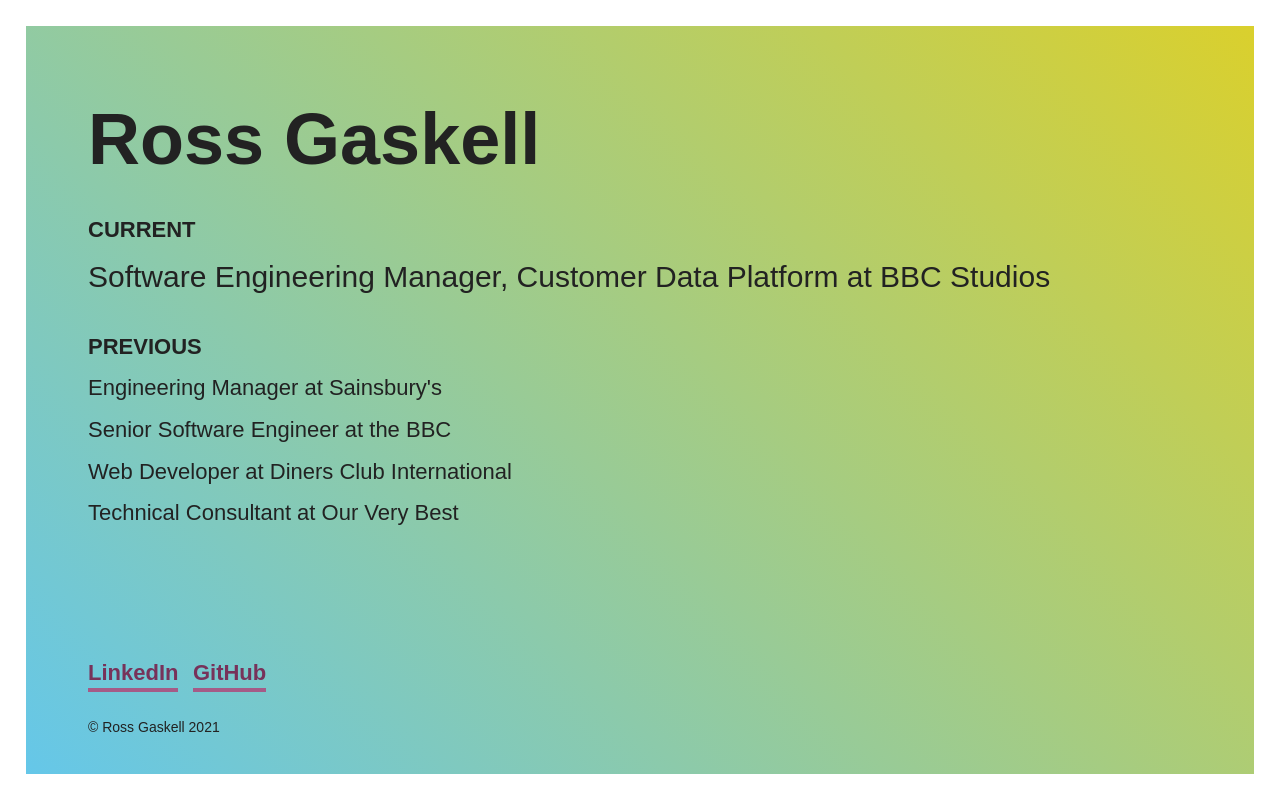
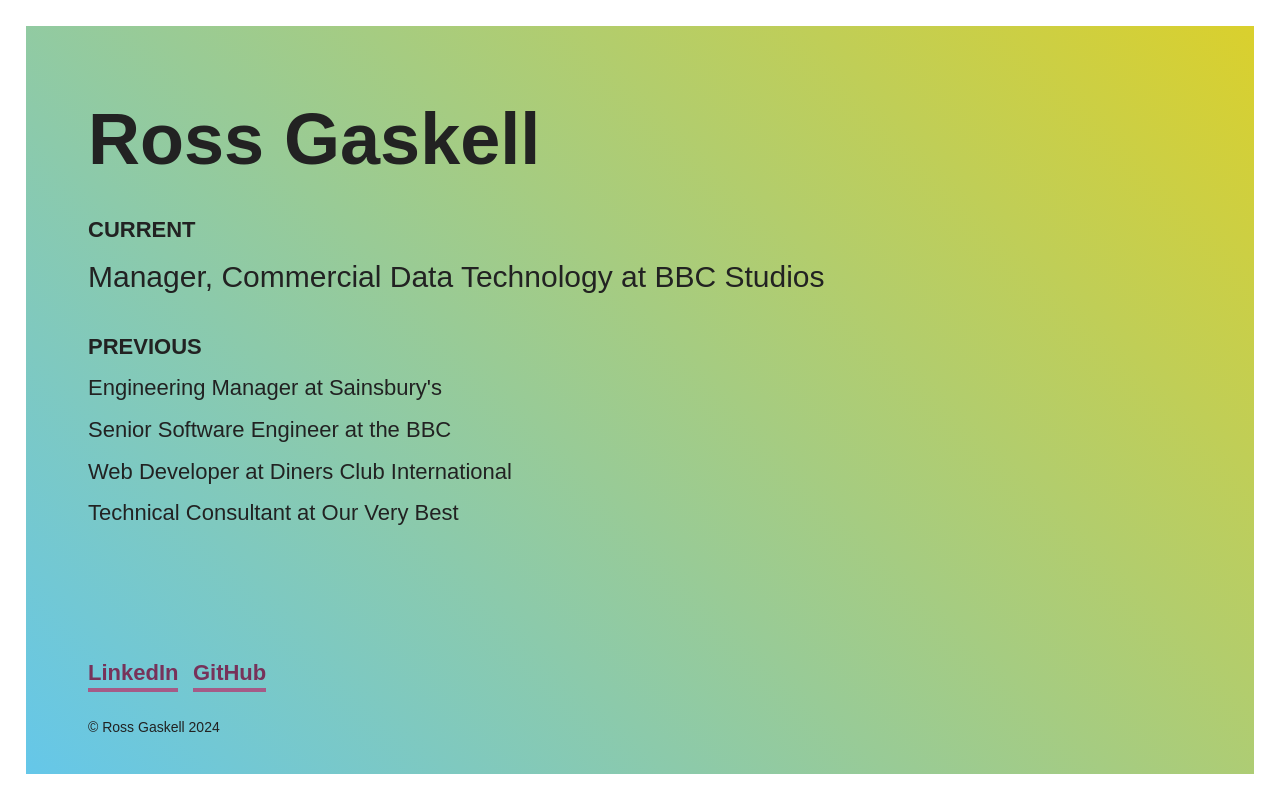
Before and after one commit to rossgaskell/rossgaskell.github.io, a plain HTML site: page index.html in a window 1280 px wide. Drawn offline with Linux system fonts and the light colour scheme; a web font is replaced by a local one.

Commit message:
Update roles

```diff
--- a/index.html
+++ b/index.html
@@ -15,7 +15,7 @@
       <h1>Ross Gaskell</h1>
       <section>
         <h2>Current<span class="sr-only"> Role</span></h2>
-        <p class="lead">Software Engineering Manager, Customer Data Platform at BBC Studios</p>
+        <p class="lead">Manager, Commercial Data Technology at BBC Studios</p>
       </section>
       <section>
         <h2>Previous<span class="sr-only"> Roles</span></h2>
@@ -34,7 +34,7 @@
           <li><a href="https://github.com/rossgaskell">GitHub</a></li>
         </ul>
       </nav>
-      <p class="copyright">&copy; Ross Gaskell 2021</p>
+      <p class="copyright">&copy; Ross Gaskell 2024</p>
     </footer>
   </div>
 </body>
```
